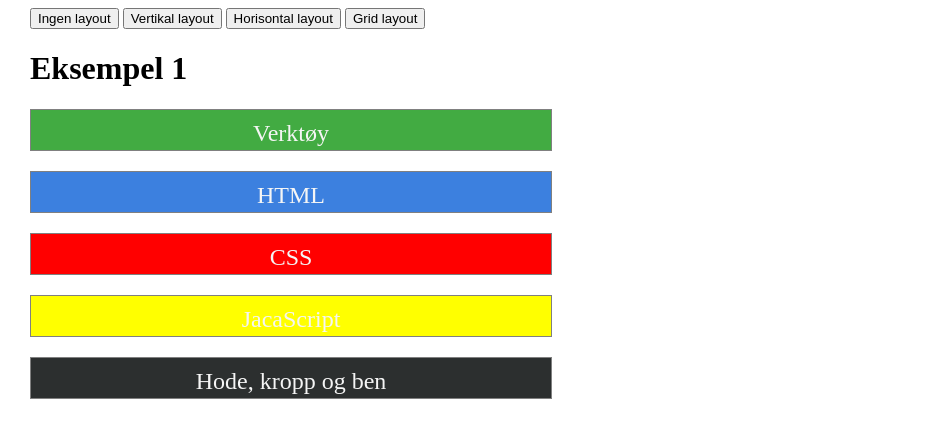
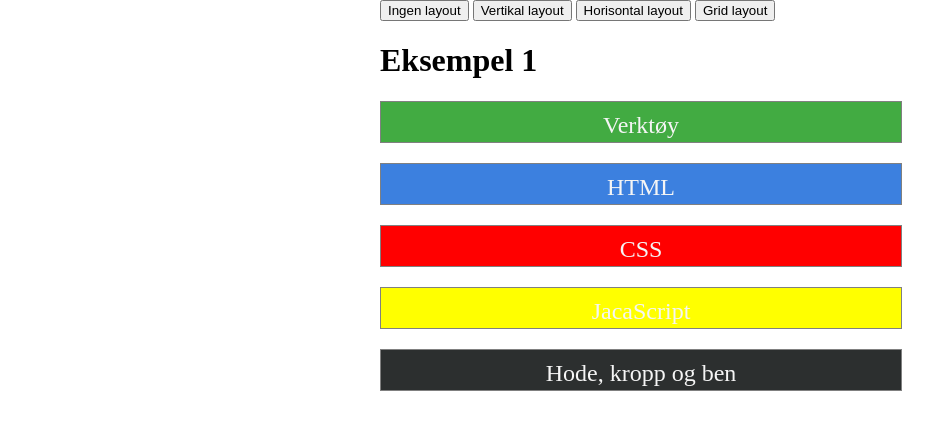
Before and after one commit to Johnricharde/Oppgave1, a plain HTML site: page index.html in a window 1280 px wide. Shown: the whole page, without its empty margins (0-935 px from the left). Drawn offline with Linux system fonts and the light colour scheme.

Commit message:
centering content

```diff
--- a/styles.css
+++ b/styles.css
@@ -1,6 +1,7 @@
 
 body {
-    margin-left: 30px;
+    margin: auto;
+    width: 520px;
 }
 h2 {
     border: solid gray 1px;
```
